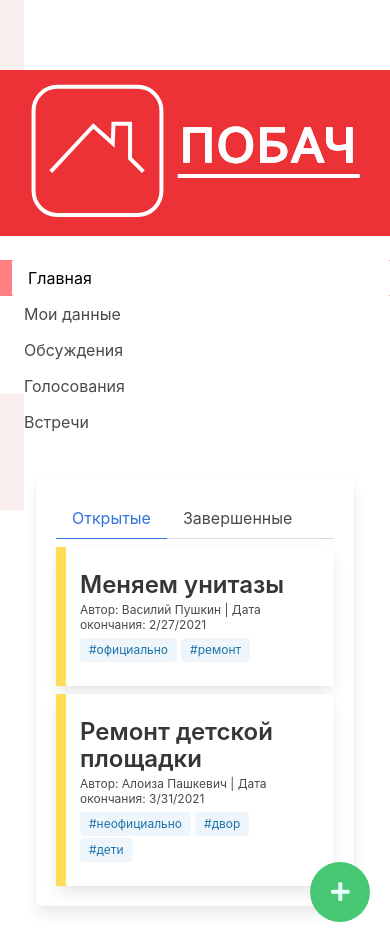
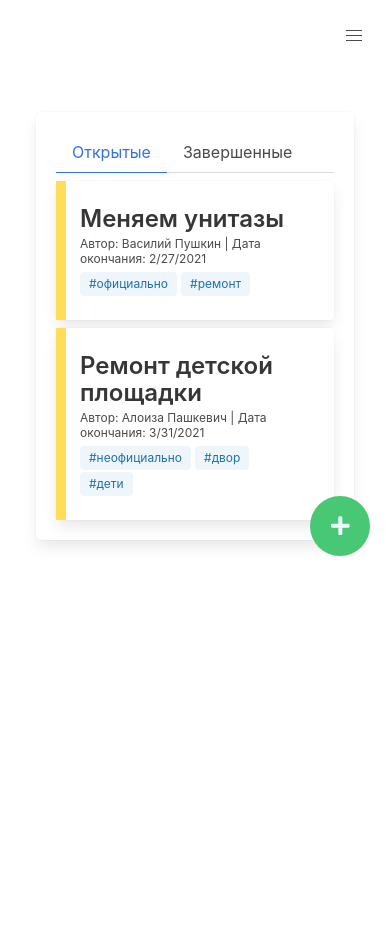
Before and after one commit to BelarusDigitalFuture/o, a React (Create React App) app: page /polls in a window 390 px wide. After the commit the page ends 844 px from the top, so only its background shows below. Built offline with nearby package versions, Linux system fonts and the light colour scheme.

Commit message:
mobile menu

```diff
--- a/src/components/Menu/Menu.js
+++ b/src/components/Menu/Menu.js
@@ -3,7 +3,7 @@ import MenuItem from '../MenuItem';
 
 const Menu = (props) => {
   return (
-    <aside className="column menu-class menu is-2 is-block-mobile is-inline is-fullheight section is-static">
+    <>
       <figure className="image ">
         <img src="/logo.svg" />
       </figure>
@@ -22,7 +22,7 @@ const Menu = (props) => {
           />
         ))}
       </ul>
-    </aside>
+    </>
   );
 };
 
--- a/src/containers/App/App.js
+++ b/src/containers/App/App.js
@@ -4,21 +4,6 @@ import { TagsProvider, TopicsProvider, PollsProvider, EventsProvider } from '../
 import AppContent from '../AppContent/AppContent';
 
 class App extends React.Component {
-  state = {
-    menuElements: [
-      { name: 'Главная', url: '/' },
-      { name: 'Мои данные', url: '/mydata' },
-      { name: 'Голосования', url: '/polls' },
-      { name: 'Встречи', url: '/events' },
-      { name: 'Обсуждения', url: '/discussions' },
-    ],
-    activeMenuElementId: 0,
-  };
-
-  menuElementClickHandler = (id) => {
-    this.setState({ activeMenuElementId: id });
-  };
-
   render() {
     return (
       <TagsProvider>
--- /dev/null
+++ b/src/containers/Menu/Menu.css
@@ -0,0 +1,12 @@
+.modal-menu-content {
+  height: 100%;
+}
+
+.modal-menu-close {
+  background: inherit;
+}
+
+.app-navbar-burger {
+  top: 10px;
+  right: 10px;
+}
--- a/src/containers/Menu/Menu.jsx
+++ b/src/containers/Menu/Menu.jsx
@@ -1,5 +1,8 @@
 import React, { useState } from 'react';
+import './Menu.css';
 import Menu from '../../components/Menu';
+import { FontAwesomeIcon } from '@fortawesome/react-fontawesome';
+import { faHamburger } from '@fortawesome/free-solid-svg-icons';
 
 const menuElements = [
   { name: 'Главная', url: '/' },
@@ -11,17 +14,50 @@ const menuElements = [
 
 const AppMenu = () => {
   const [activeId, setActiveId] = useState(0);
+  const [mobileOpened, setMobileOpened] = useState(false);
 
   const menuElementClickHandler = (id) => {
+    setMobileOpened(false);
     setActiveId(id);
   };
 
   return (
-    <Menu
-      elements={menuElements}
-      activeElementId={activeId}
-      onElementClick={menuElementClickHandler}
-    />
+    <>
+      <a
+        role="button"
+        className={`navbar-burger app-navbar-burger ${mobileOpened ? 'is-active' : ''}`}
+        aria-label="menu"
+        aria-expanded="false"
+        data-target="navbarBasicExample"
+        onClick={() => setMobileOpened(!mobileOpened)}
+      >
+        <span aria-hidden="true"></span>
+        <span aria-hidden="true"></span>
+        <span aria-hidden="true"></span>
+      </a>
+      <aside className="column menu-class menu is-2 is-block-mobile is-inline is-fullheight section is-static is-hidden-touch	">
+        <Menu
+          elements={menuElements}
+          activeElementId={activeId}
+          onElementClick={menuElementClickHandler}
+        />
+      </aside>
+      <div className={`modal is-hidden-desktop ${mobileOpened ? 'is-active' : ''}`}>
+        <div className="modal-background has-background-white"></div>
+        <div className="modal-content is-fullheight modal-menu-content">
+          <Menu
+            elements={menuElements}
+            activeElementId={activeId}
+            onElementClick={menuElementClickHandler}
+          />
+        </div>
+        <button
+          className="modal-close is-large is-dark delete modal-menu-close has-background-primary"
+          aria-label="close"
+          onClick={() => setMobileOpened(false)}
+        ></button>
+      </div>
+    </>
   );
 };
 
```
Also changed, not shown: 1 other file (tests, documents, lock files or other folders).
